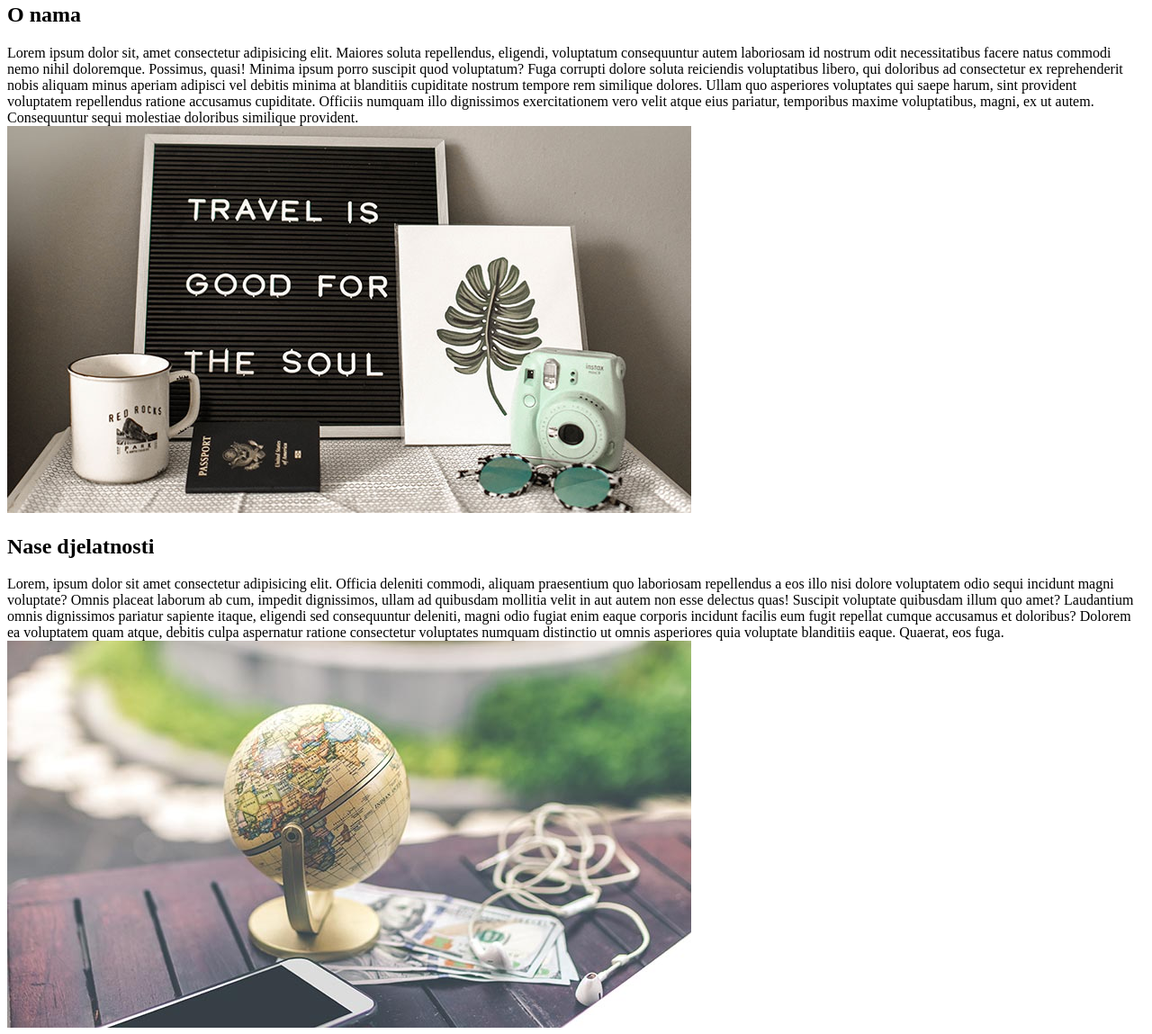
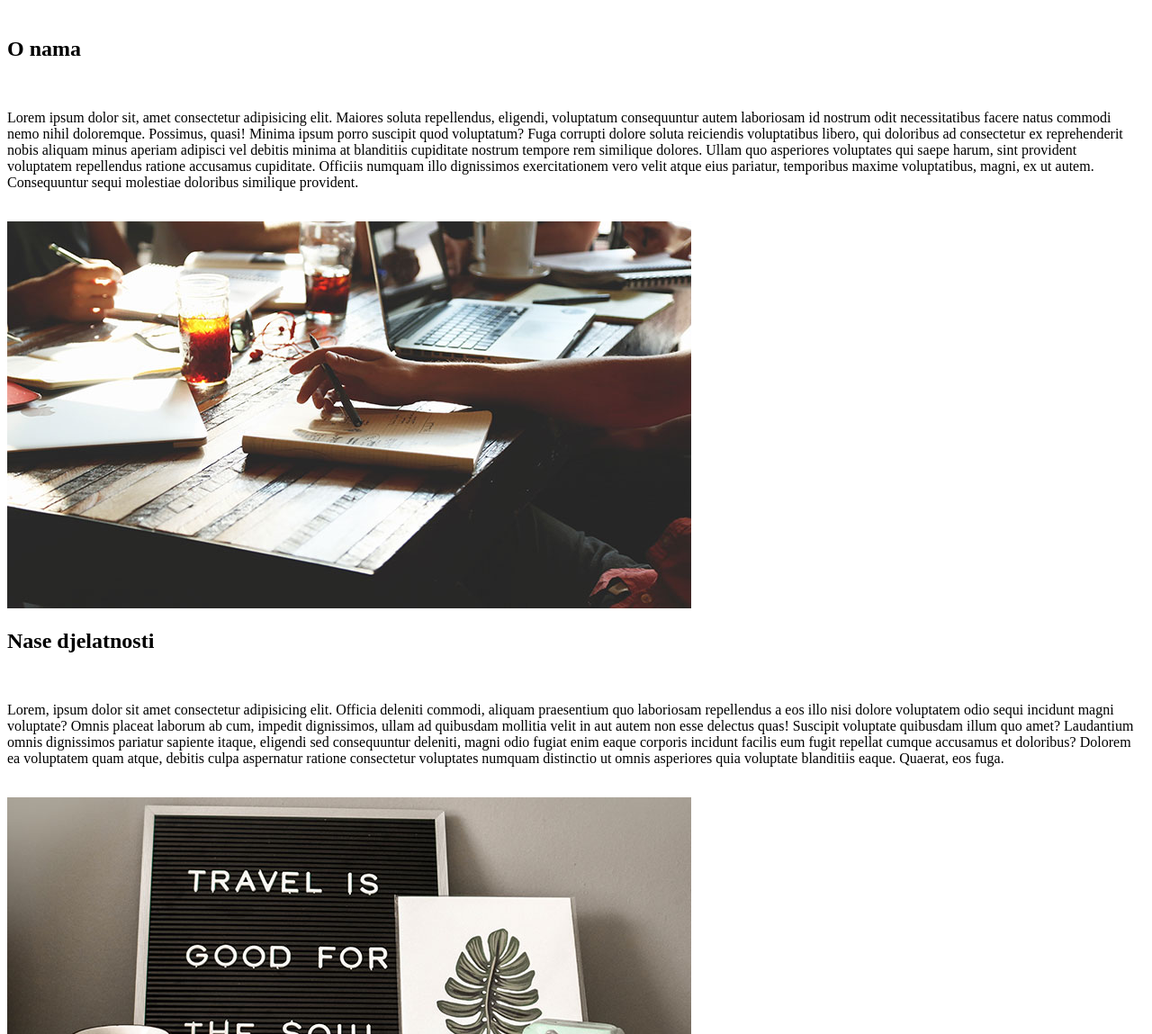
Before and after one commit to Ganuska/Ispit1, a plain HTML site: page index.html in a window 1280 px wide. Shown: the part 229-1378 px from the top of the page at 90% size. Drawn offline with Linux system fonts and the light colour scheme.

Commit message:
update
update

```diff
--- a/index.html
+++ b/index.html
@@ -20,55 +20,66 @@
     <hr />
     <main>
       <h1>Turisticka agencija "Avanturist"</h1>
+      <br />
       <section>
         <h2 id="oNama">O nama</h2>
-        Lorem ipsum dolor sit, amet consectetur adipisicing elit. Maiores soluta
-        repellendus, eligendi, voluptatum consequuntur autem laboriosam id
-        nostrum odit necessitatibus facere natus commodi nemo nihil doloremque.
-        Possimus, quasi! Minima ipsum porro suscipit quod voluptatum? Fuga
-        corrupti dolore soluta reiciendis voluptatibus libero, qui doloribus ad
-        consectetur ex reprehenderit nobis aliquam minus aperiam adipisci vel
-        debitis minima at blanditiis cupiditate nostrum tempore rem similique
-        dolores. Ullam quo asperiores voluptates qui saepe harum, sint provident
-        voluptatem repellendus ratione accusamus cupiditate. Officiis numquam
-        illo dignissimos exercitationem vero velit atque eius pariatur,
-        temporibus maxime voluptatibus, magni, ex ut autem. Consequuntur sequi
-        molestiae doloribus similique provident.
         <br />
-        <img src="./assets/adventure.jpg" alt="adventure" />
+        <p>
+          Lorem ipsum dolor sit, amet consectetur adipisicing elit. Maiores
+          soluta repellendus, eligendi, voluptatum consequuntur autem laboriosam
+          id nostrum odit necessitatibus facere natus commodi nemo nihil
+          doloremque. Possimus, quasi! Minima ipsum porro suscipit quod
+          voluptatum? Fuga corrupti dolore soluta reiciendis voluptatibus
+          libero, qui doloribus ad consectetur ex reprehenderit nobis aliquam
+          minus aperiam adipisci vel debitis minima at blanditiis cupiditate
+          nostrum tempore rem similique dolores. Ullam quo asperiores voluptates
+          qui saepe harum, sint provident voluptatem repellendus ratione
+          accusamus cupiditate. Officiis numquam illo dignissimos exercitationem
+          vero velit atque eius pariatur, temporibus maxime voluptatibus, magni,
+          ex ut autem. Consequuntur sequi molestiae doloribus similique
+          provident.
+        </p>
+        <br />
+        <img src="./assets/team.jpg" alt="team" />
         <br />
       </section>
       <section>
         <h2 id="Nase">Nase djelatnosti</h2>
+        <br />
+        <p>
           Lorem, ipsum dolor sit amet consectetur adipisicing elit. Officia
           deleniti commodi, aliquam praesentium quo laboriosam repellendus a eos
           illo nisi dolore voluptatem odio sequi incidunt magni voluptate? Omnis
-        placeat laborum ab cum, impedit dignissimos, ullam ad quibusdam mollitia
-        velit in aut autem non esse delectus quas! Suscipit voluptate quibusdam
-        illum quo amet? Laudantium omnis dignissimos pariatur sapiente itaque,
-        eligendi sed consequuntur deleniti, magni odio fugiat enim eaque
-        corporis incidunt facilis eum fugit repellat cumque accusamus et
-        doloribus? Dolorem ea voluptatem quam atque, debitis culpa aspernatur
-        ratione consectetur voluptates numquam distinctio ut omnis asperiores
-        quia voluptate blanditiis eaque. Quaerat, eos fuga.
+          placeat laborum ab cum, impedit dignissimos, ullam ad quibusdam
+          mollitia velit in aut autem non esse delectus quas! Suscipit voluptate
+          quibusdam illum quo amet? Laudantium omnis dignissimos pariatur
+          sapiente itaque, eligendi sed consequuntur deleniti, magni odio fugiat
+          enim eaque corporis incidunt facilis eum fugit repellat cumque
+          accusamus et doloribus? Dolorem ea voluptatem quam atque, debitis
+          culpa aspernatur ratione consectetur voluptates numquam distinctio ut
+          omnis asperiores quia voluptate blanditiis eaque. Quaerat, eos fuga.
+        </p>
         <br />
-        <img src="./assets/earphones-earth.jpg" alt="earth" />
+        <img src="./assets/adventure.jpg" alt="adventure" />
         <br />
       </section>
       <hr />
       <section>
         <h2 id="Kontakt">Kontakt</h2>
+        <br />
+        <p>
           Lorem, ipsum dolor sit amet consectetur adipisicing elit. Eaque harum
           quisquam, consequatur hic tempore repellendus, quasi mollitia maxime
           repudiandae dolore modi alias obcaecati voluptate iste fugit, pariatur
           atque. Nam nesciunt explicabo, nihil expedita eum consectetur animi
           tenetur, temporibus ab perspiciatis voluptas ipsa provident doloremque
-        eius odit. Culpa, sit esse? Rem quibusdam delectus, eligendi facere ipsa
-        tempore consequuntur atque. Numquam sunt et atque fugiat totam eius
-        saepe consequuntur excepturi magnam. Debitis saepe magnam dolorem
+          eius odit. Culpa, sit esse? Rem quibusdam delectus, eligendi facere
+          ipsa tempore consequuntur atque. Numquam sunt et atque fugiat totam
+          eius saepe consequuntur excepturi magnam. Debitis saepe magnam dolorem
           tenetur illum facilis consequuntur ea laborum assumenda ducimus, nemo
           harum consectetur ullam minima voluptas omnis expedita mollitia non
           autem laudantium sed libero. Alias nesciunt accusamus autem amet.
+        </p>
         <form action="#" style="display: flex; flex-direction: column">
           <label for="ime">Ime i Prezime</label>
           <input id="ime" name="ime" type="text" style="width: 20vw" required />
--- a/style.css
+++ b/style.css
@@ -0,0 +1,4 @@
+.st{
+    display: flex;
+    flex-direction: column;
+}
```
Also changed, not shown: assets/team.jpg (added). Lines whose indentation alone changed are shown as unchanged.
